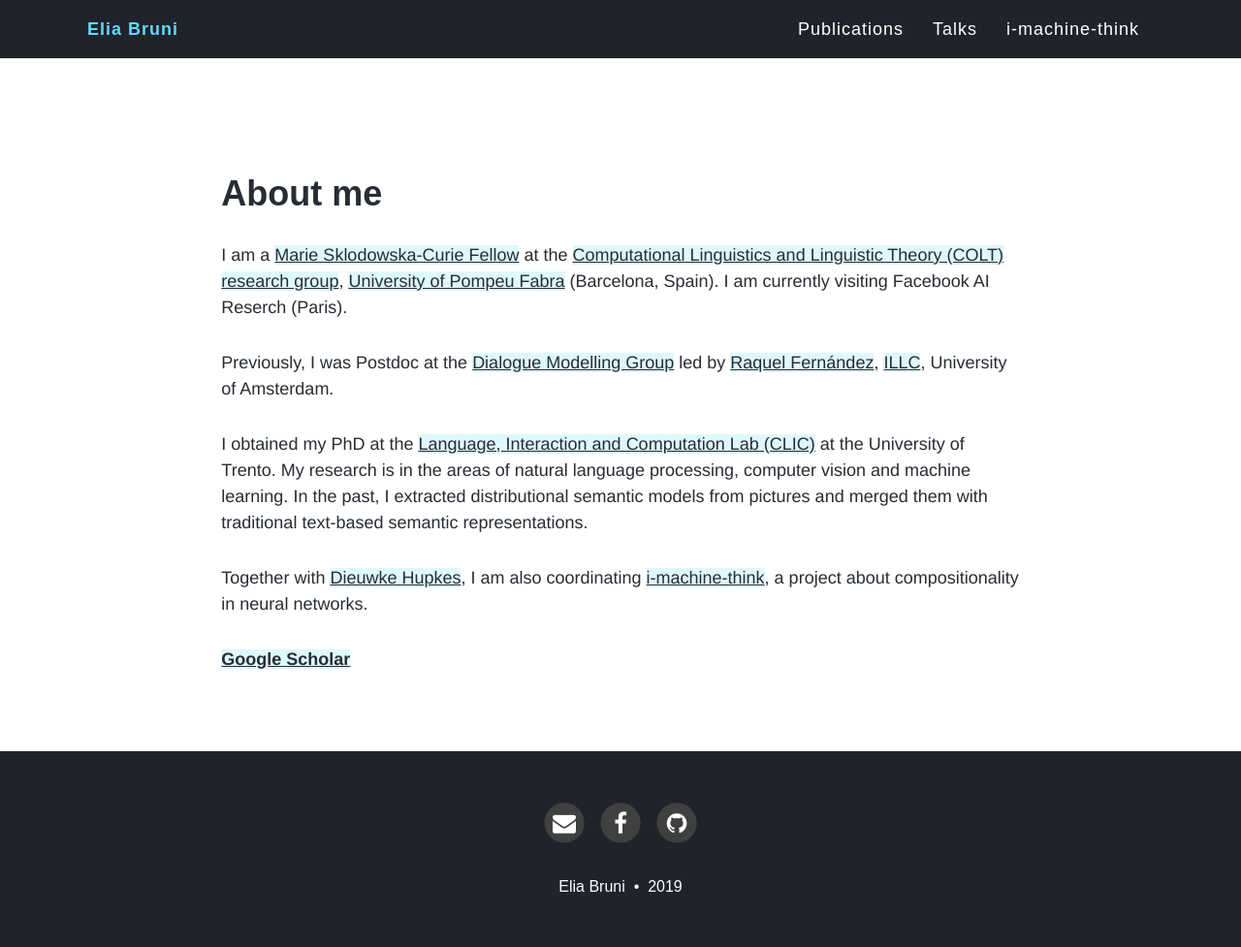
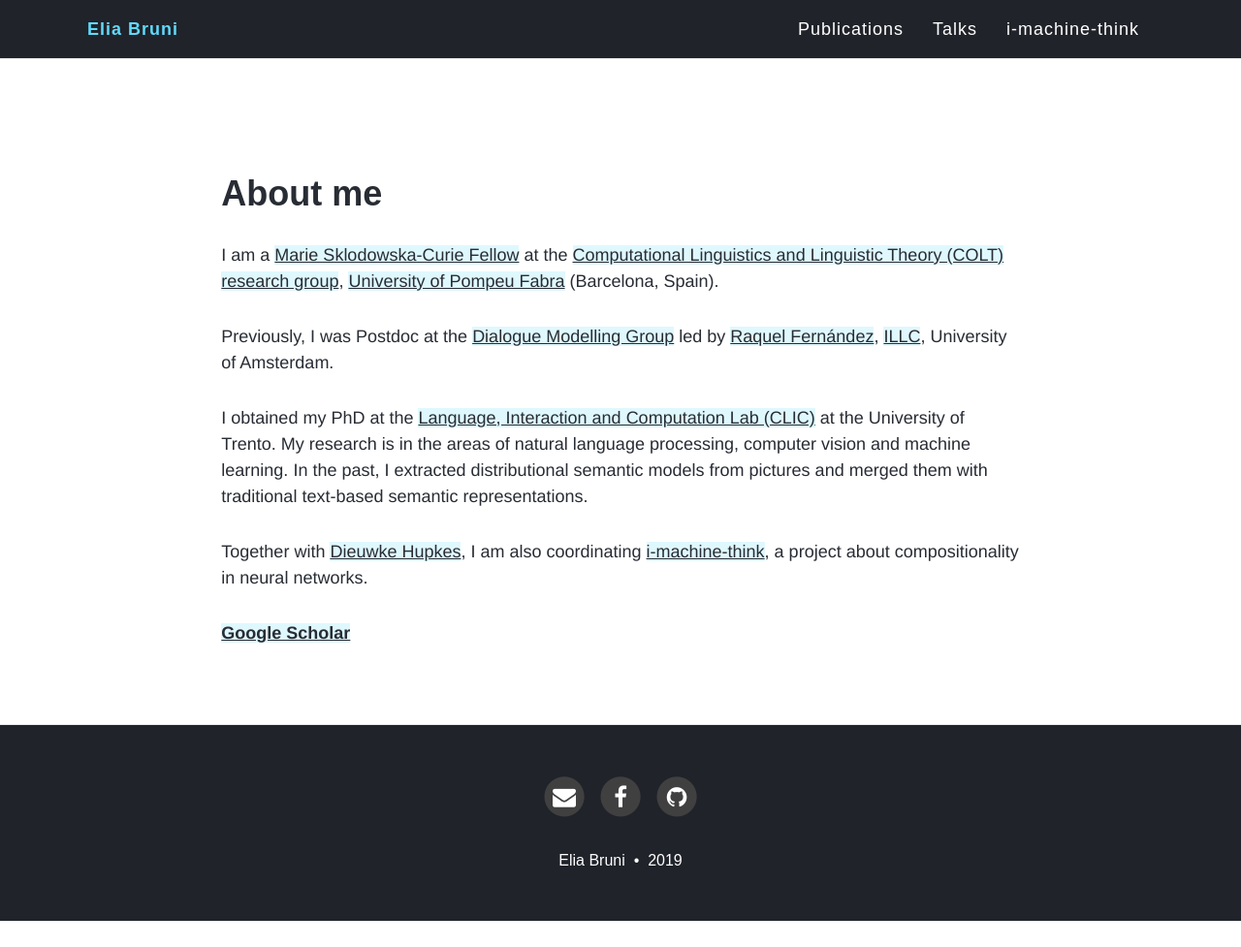
Before and after one commit to eliabruni/eliabruni.github.io, a Jekyll site: the page built from index.md, in a window 1280 px wide and 977 px high. Shown: the whole window at 97% size. Built offline with Jekyll 4.4.1, drawn with Linux system fonts in a browser that asks for light colours; nearby versions of some CDN libraries; the list of posts is cut into pages by our own code.

```diff
--- a/index.md
+++ b/index.md
@@ -8,7 +8,6 @@ title: ""
 
 I am a [Marie Sklodowska-Curie Fellow](https://ec.europa.eu/research/mariecurieactions/) at the [Computational Linguistics and
 Linguistic Theory (COLT) research group](https://www.upf.edu/web/colt), [University of Pompeu Fabra](https://www.upf.edu/) (Barcelona, Spain).
-I am currently visiting Facebook AI Reserch (Paris).
 
 Previously, I was Postdoc at the
 [Dialogue Modelling Group](https://staff.fnwi.uva.nl/r.fernandezrovira/dialogue-group.php)
```
Also changed, not shown: publications.md (+2 -0 lines).
